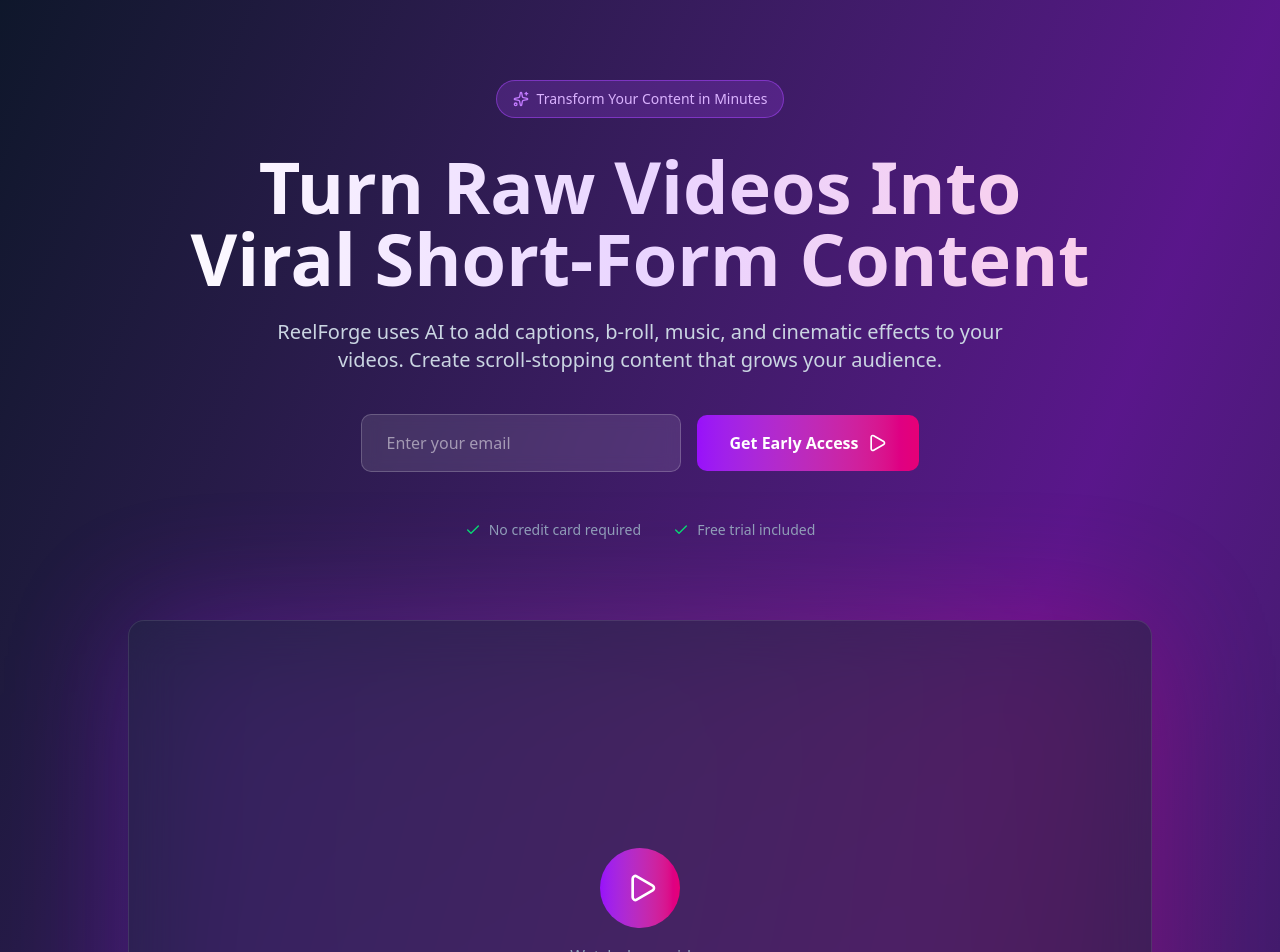
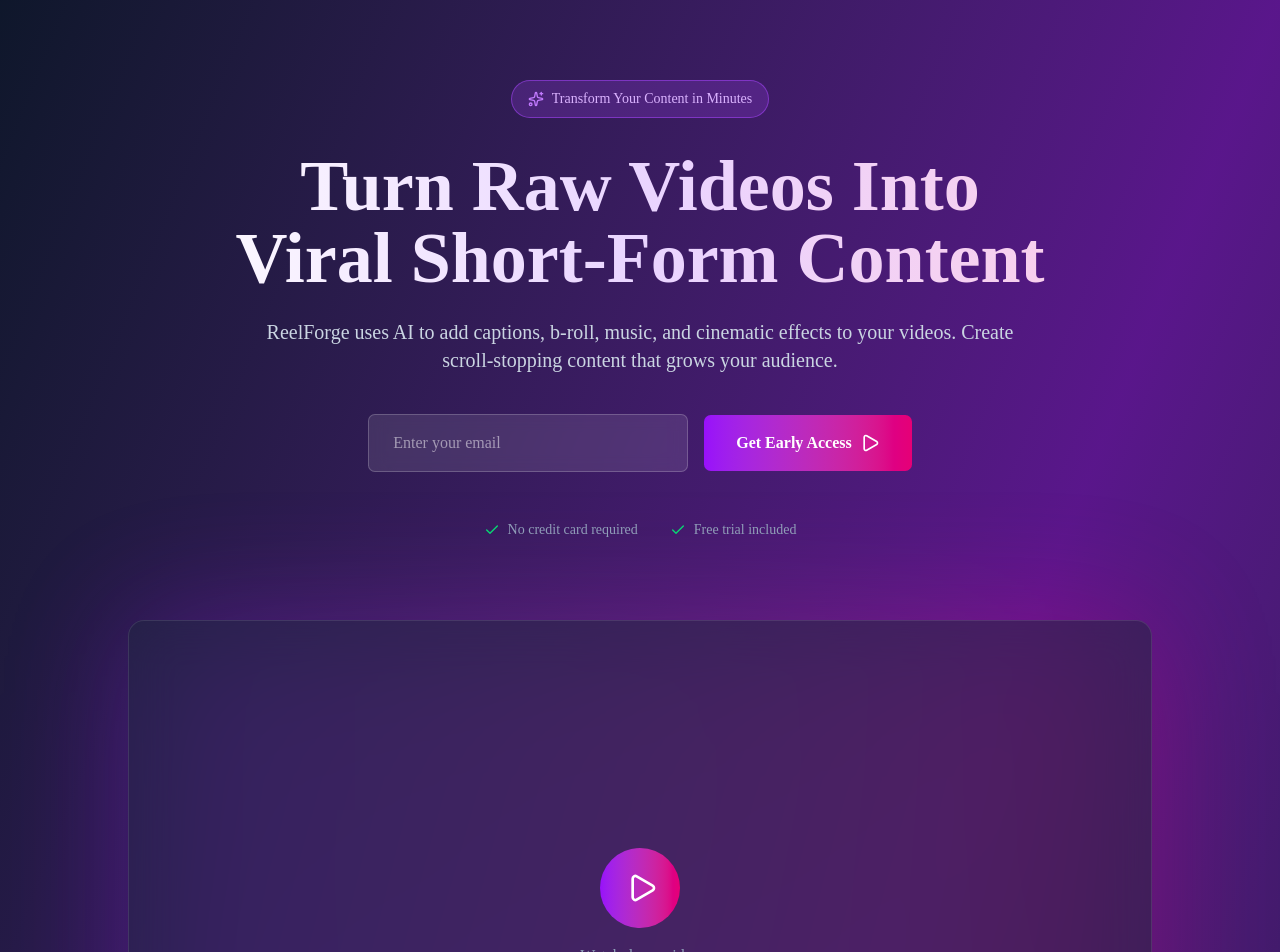
Before and after one commit to kenilJoshi/Video-Transcribe, a Next.js app: page / in a window 1280 px wide. Shown: the top 952 px of the page. Built offline with nearby package versions, Linux system fonts and the light colour scheme.

Commit message:
kodama-grove

```diff
--- a/app/globals.css
+++ b/app/globals.css
@@ -6,8 +6,8 @@
 @theme inline {
   --color-background: var(--background);
   --color-foreground: var(--foreground);
-  --font-sans: var(--font-geist-sans);
-  --font-mono: var(--font-geist-mono);
+  --font-sans: Merriweather, serif;
+  --font-mono: JetBrains Mono, monospace;
   --color-sidebar-ring: var(--sidebar-ring);
   --color-sidebar-border: var(--sidebar-border);
   --color-sidebar-accent-foreground: var(--sidebar-accent-foreground);
@@ -41,75 +41,142 @@
   --radius-md: calc(var(--radius) - 2px);
   --radius-lg: var(--radius);
   --radius-xl: calc(var(--radius) + 4px);
+  --font-serif: Source Serif 4, serif;
+  --radius: 0.425rem;
+  --tracking-tighter: calc(var(--tracking-normal) - 0.05em);
+  --tracking-tight: calc(var(--tracking-normal) - 0.025em);
+  --tracking-wide: calc(var(--tracking-normal) + 0.025em);
+  --tracking-wider: calc(var(--tracking-normal) + 0.05em);
+  --tracking-widest: calc(var(--tracking-normal) + 0.1em);
+  --tracking-normal: var(--tracking-normal);
+  --shadow-2xl: var(--shadow-2xl);
+  --shadow-xl: var(--shadow-xl);
+  --shadow-lg: var(--shadow-lg);
+  --shadow-md: var(--shadow-md);
+  --shadow: var(--shadow);
+  --shadow-sm: var(--shadow-sm);
+  --shadow-xs: var(--shadow-xs);
+  --shadow-2xs: var(--shadow-2xs);
+  --spacing: var(--spacing);
+  --letter-spacing: var(--letter-spacing);
+  --shadow-offset-y: var(--shadow-offset-y);
+  --shadow-offset-x: var(--shadow-offset-x);
+  --shadow-spread: var(--shadow-spread);
+  --shadow-blur: var(--shadow-blur);
+  --shadow-opacity: var(--shadow-opacity);
+  --color-shadow-color: var(--shadow-color);
+  --color-destructive-foreground: var(--destructive-foreground);
 }
 
 :root {
-  --radius: 0.625rem;
-  --background: oklch(1 0 0);
-  --foreground: oklch(0.145 0 0);
-  --card: oklch(1 0 0);
-  --card-foreground: oklch(0.145 0 0);
-  --popover: oklch(1 0 0);
-  --popover-foreground: oklch(0.145 0 0);
-  --primary: oklch(0.205 0 0);
-  --primary-foreground: oklch(0.985 0 0);
-  --secondary: oklch(0.97 0 0);
-  --secondary-foreground: oklch(0.205 0 0);
-  --muted: oklch(0.97 0 0);
-  --muted-foreground: oklch(0.556 0 0);
-  --accent: oklch(0.97 0 0);
-  --accent-foreground: oklch(0.205 0 0);
-  --destructive: oklch(0.577 0.245 27.325);
-  --border: oklch(0.922 0 0);
-  --input: oklch(0.922 0 0);
-  --ring: oklch(0.708 0 0);
-  --chart-1: oklch(0.646 0.222 41.116);
-  --chart-2: oklch(0.6 0.118 184.704);
-  --chart-3: oklch(0.398 0.07 227.392);
-  --chart-4: oklch(0.828 0.189 84.429);
-  --chart-5: oklch(0.769 0.188 70.08);
-  --sidebar: oklch(0.985 0 0);
-  --sidebar-foreground: oklch(0.145 0 0);
-  --sidebar-primary: oklch(0.205 0 0);
-  --sidebar-primary-foreground: oklch(0.985 0 0);
-  --sidebar-accent: oklch(0.97 0 0);
-  --sidebar-accent-foreground: oklch(0.205 0 0);
-  --sidebar-border: oklch(0.922 0 0);
-  --sidebar-ring: oklch(0.708 0 0);
+  --radius: 0.425rem;
+  --background: oklch(0.8798 0.0534 91.7893);
+  --foreground: oklch(0.4265 0.0310 59.2153);
+  --card: oklch(0.8937 0.0395 87.5676);
+  --card-foreground: oklch(0.4265 0.0310 59.2153);
+  --popover: oklch(0.9378 0.0331 89.8515);
+  --popover-foreground: oklch(0.4265 0.0310 59.2153);
+  --primary: oklch(0.6657 0.1050 118.9078);
+  --primary-foreground: oklch(0.9882 0.0069 88.6415);
+  --secondary: oklch(0.8532 0.0631 91.1493);
+  --secondary-foreground: oklch(0.4265 0.0310 59.2153);
+  --muted: oklch(0.8532 0.0631 91.1493);
+  --muted-foreground: oklch(0.5761 0.0259 60.9323);
+  --accent: oklch(0.8361 0.0713 90.3269);
+  --accent-foreground: oklch(0.4265 0.0310 59.2153);
+  --destructive: oklch(0.7136 0.0981 29.9827);
+  --border: oklch(0.6918 0.0440 59.8448);
+  --input: oklch(0.8361 0.0713 90.3269);
+  --ring: oklch(0.7350 0.0564 130.8494);
+  --chart-1: oklch(0.7350 0.0564 130.8494);
+  --chart-2: oklch(0.6762 0.0567 132.4479);
+  --chart-3: oklch(0.8185 0.0332 136.6539);
+  --chart-4: oklch(0.5929 0.0464 137.6224);
+  --chart-5: oklch(0.5183 0.0390 137.1892);
+  --sidebar: oklch(0.8631 0.0645 90.5161);
+  --sidebar-foreground: oklch(0.4265 0.0310 59.2153);
+  --sidebar-primary: oklch(0.7350 0.0564 130.8494);
+  --sidebar-primary-foreground: oklch(0.9882 0.0069 88.6415);
+  --sidebar-accent: oklch(0.9225 0.0169 88.0027);
+  --sidebar-accent-foreground: oklch(0.4265 0.0310 59.2153);
+  --sidebar-border: oklch(0.9073 0.0170 88.0044);
+  --sidebar-ring: oklch(0.7350 0.0564 130.8494);
+  --destructive-foreground: oklch(0.9790 0.0082 91.4818);
+  --font-sans: Merriweather, serif;
+  --font-serif: Source Serif 4, serif;
+  --font-mono: JetBrains Mono, monospace;
+  --shadow-color: hsl(88 22% 35% / 0.15);
+  --shadow-opacity: 0.15;
+  --shadow-blur: 2px;
+  --shadow-spread: 0px;
+  --shadow-offset-x: 3px;
+  --shadow-offset-y: 3px;
+  --letter-spacing: 0em;
+  --spacing: 0.25rem;
+  --shadow-2xs: 3px 3px 2px 0px hsl(88 22% 35% / 0.07);
+  --shadow-xs: 3px 3px 2px 0px hsl(88 22% 35% / 0.07);
+  --shadow-sm: 3px 3px 2px 0px hsl(88 22% 35% / 0.15), 3px 1px 2px -1px hsl(88 22% 35% / 0.15);
+  --shadow: 3px 3px 2px 0px hsl(88 22% 35% / 0.15), 3px 1px 2px -1px hsl(88 22% 35% / 0.15);
+  --shadow-md: 3px 3px 2px 0px hsl(88 22% 35% / 0.15), 3px 2px 4px -1px hsl(88 22% 35% / 0.15);
+  --shadow-lg: 3px 3px 2px 0px hsl(88 22% 35% / 0.15), 3px 4px 6px -1px hsl(88 22% 35% / 0.15);
+  --shadow-xl: 3px 3px 2px 0px hsl(88 22% 35% / 0.15), 3px 8px 10px -1px hsl(88 22% 35% / 0.15);
+  --shadow-2xl: 3px 3px 2px 0px hsl(88 22% 35% / 0.38);
+  --tracking-normal: 0em;
 }
 
 .dark {
-  --background: oklch(0.145 0 0);
-  --foreground: oklch(0.985 0 0);
-  --card: oklch(0.205 0 0);
-  --card-foreground: oklch(0.985 0 0);
-  --popover: oklch(0.205 0 0);
-  --popover-foreground: oklch(0.985 0 0);
-  --primary: oklch(0.922 0 0);
-  --primary-foreground: oklch(0.205 0 0);
-  --secondary: oklch(0.269 0 0);
-  --secondary-foreground: oklch(0.985 0 0);
-  --muted: oklch(0.269 0 0);
-  --muted-foreground: oklch(0.708 0 0);
-  --accent: oklch(0.269 0 0);
-  --accent-foreground: oklch(0.985 0 0);
-  --destructive: oklch(0.704 0.191 22.216);
-  --border: oklch(1 0 0 / 10%);
-  --input: oklch(1 0 0 / 15%);
-  --ring: oklch(0.556 0 0);
-  --chart-1: oklch(0.488 0.243 264.376);
-  --chart-2: oklch(0.696 0.17 162.48);
-  --chart-3: oklch(0.769 0.188 70.08);
-  --chart-4: oklch(0.627 0.265 303.9);
-  --chart-5: oklch(0.645 0.246 16.439);
-  --sidebar: oklch(0.205 0 0);
-  --sidebar-foreground: oklch(0.985 0 0);
-  --sidebar-primary: oklch(0.488 0.243 264.376);
-  --sidebar-primary-foreground: oklch(0.985 0 0);
-  --sidebar-accent: oklch(0.269 0 0);
-  --sidebar-accent-foreground: oklch(0.985 0 0);
-  --sidebar-border: oklch(1 0 0 / 10%);
-  --sidebar-ring: oklch(0.556 0 0);
+  --background: oklch(0.3303 0.0214 88.0737);
+  --foreground: oklch(0.9217 0.0235 82.1191);
+  --card: oklch(0.3583 0.0165 82.3257);
+  --card-foreground: oklch(0.9217 0.0235 82.1191);
+  --popover: oklch(0.3583 0.0165 82.3257);
+  --popover-foreground: oklch(0.9217 0.0235 82.1191);
+  --primary: oklch(0.6762 0.0567 132.4479);
+  --primary-foreground: oklch(0.2686 0.0105 61.0213);
+  --secondary: oklch(0.4448 0.0239 84.5498);
+  --secondary-foreground: oklch(0.9217 0.0235 82.1191);
+  --muted: oklch(0.3892 0.0197 82.7084);
+  --muted-foreground: oklch(0.7096 0.0171 73.6179);
+  --accent: oklch(0.6540 0.0723 90.7629);
+  --accent-foreground: oklch(0.2686 0.0105 61.0213);
+  --destructive: oklch(0.6287 0.0821 31.2958);
+  --border: oklch(0.4448 0.0239 84.5498);
+  --input: oklch(0.4448 0.0239 84.5498);
+  --ring: oklch(0.6762 0.0567 132.4479);
+  --chart-1: oklch(0.6762 0.0567 132.4479);
+  --chart-2: oklch(0.7350 0.0564 130.8494);
+  --chart-3: oklch(0.5929 0.0464 137.6224);
+  --chart-4: oklch(0.6540 0.0723 90.7629);
+  --chart-5: oklch(0.5183 0.0390 137.1892);
+  --sidebar: oklch(0.3303 0.0214 88.0737);
+  --sidebar-foreground: oklch(0.9217 0.0235 82.1191);
+  --sidebar-primary: oklch(0.6762 0.0567 132.4479);
+  --sidebar-primary-foreground: oklch(0.2686 0.0105 61.0213);
+  --sidebar-accent: oklch(0.6540 0.0723 90.7629);
+  --sidebar-accent-foreground: oklch(0.2686 0.0105 61.0213);
+  --sidebar-border: oklch(0.4448 0.0239 84.5498);
+  --sidebar-ring: oklch(0.6762 0.0567 132.4479);
+  --destructive-foreground: oklch(0.9357 0.0201 84.5907);
+  --radius: 0.425rem;
+  --font-sans: Merriweather, serif;
+  --font-serif: Source Serif 4, serif;
+  --font-mono: JetBrains Mono, monospace;
+  --shadow-color: hsl(88 22% 35% / 0.15);
+  --shadow-opacity: 0.15;
+  --shadow-blur: 2px;
+  --shadow-spread: 0px;
+  --shadow-offset-x: 3px;
+  --shadow-offset-y: 3px;
+  --letter-spacing: 0em;
+  --spacing: 0.25rem;
+  --shadow-2xs: 3px 3px 2px 0px hsl(88 22% 35% / 0.07);
+  --shadow-xs: 3px 3px 2px 0px hsl(88 22% 35% / 0.07);
+  --shadow-sm: 3px 3px 2px 0px hsl(88 22% 35% / 0.15), 3px 1px 2px -1px hsl(88 22% 35% / 0.15);
+  --shadow: 3px 3px 2px 0px hsl(88 22% 35% / 0.15), 3px 1px 2px -1px hsl(88 22% 35% / 0.15);
+  --shadow-md: 3px 3px 2px 0px hsl(88 22% 35% / 0.15), 3px 2px 4px -1px hsl(88 22% 35% / 0.15);
+  --shadow-lg: 3px 3px 2px 0px hsl(88 22% 35% / 0.15), 3px 4px 6px -1px hsl(88 22% 35% / 0.15);
+  --shadow-xl: 3px 3px 2px 0px hsl(88 22% 35% / 0.15), 3px 8px 10px -1px hsl(88 22% 35% / 0.15);
+  --shadow-2xl: 3px 3px 2px 0px hsl(88 22% 35% / 0.38);
 }
 
 @layer base {
@@ -118,5 +185,6 @@
   }
   body {
     @apply bg-background text-foreground;
+    letter-spacing: var(--tracking-normal);
   }
 }
```
